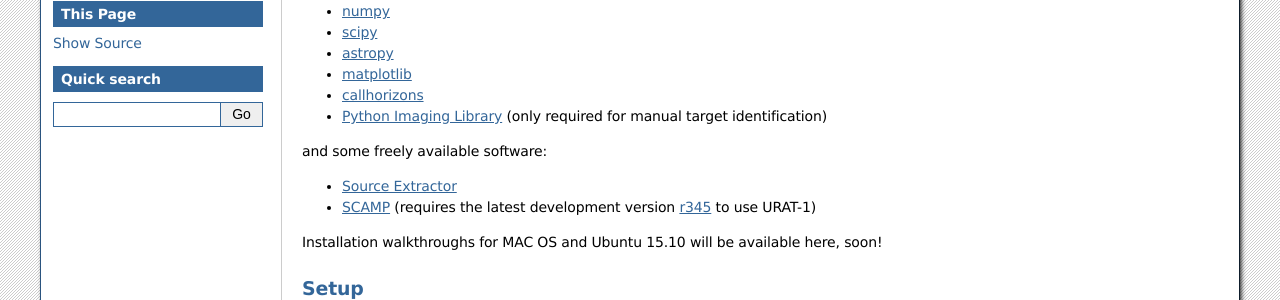
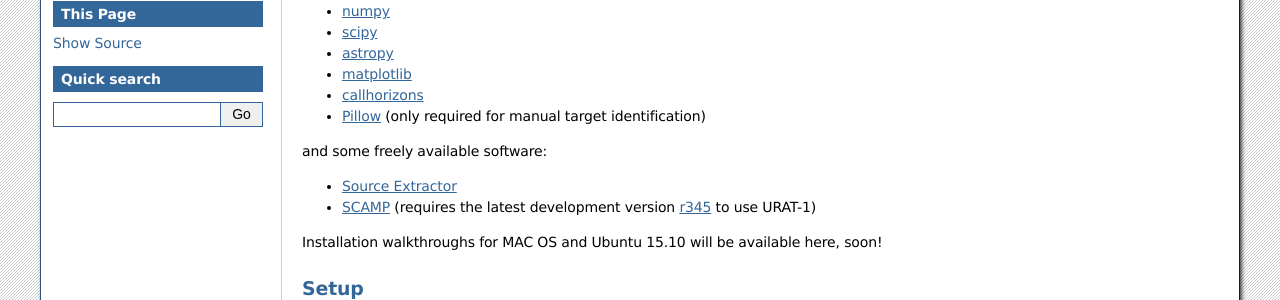
Before and after one commit to talister/photometrypipeline, a Sphinx documentation site: the page built from doc/install.rst, in a window 1280 px wide. Shown: the part 389-689 px from the top of the page. Built offline with Sphinx 7.4.7, drawn with Linux system fonts in a browser that asks for light colours.

Commit message:
updated PIL->pillow

```diff
--- a/doc/install.rst
+++ b/doc/install.rst
@@ -27,7 +27,7 @@ Python 2.7 modules (available from the `Python Package Index`_ through
 * `astropy`_
 * `matplotlib`_
 * `callhorizons`_
-* `Python Imaging Library`_ (only required for manual target identification)
+* `Pillow`_ (only required for manual target identification)
 
 
 and some freely available software:
@@ -126,7 +126,7 @@ and I will take care of implementing your telescope.
 .. _astropy: http://www.astropy.org/
 .. _matplotlib: http://matplotlib.org/
 .. _callhorizons: https://pypi.python.org/pypi/CALLHORIZONS
-.. _Python Imaging Library: http://www.pythonware.com/products/pil/
+.. _Pillow: http://python-pillow.org/
 .. _Source Extractor: http://www.astromatic.net/software/sextractor
 .. _SCAMP: http://www.astromatic.net/software/scamp
 .. _r345: http://www.astromatic.net/wsvn/public/dl.php?repname=public+software.scamp&path=%2Ftrunk%2F&rev=0&isdir=1
--- a/pp_manident.py
+++ b/pp_manident.py
@@ -12,9 +12,9 @@ import os, sys
 import numpy
 import warnings
 from Tkinter import *
-import Image
-import ImageTk
-import ImageDraw
+from PIL import Image
+from PIL import ImageTk
+from PIL import ImageDraw
 import argparse
 from astropy.io import fits
 from scipy.ndimage import interpolation as interp
```
Also changed, not shown: 5 other files.
